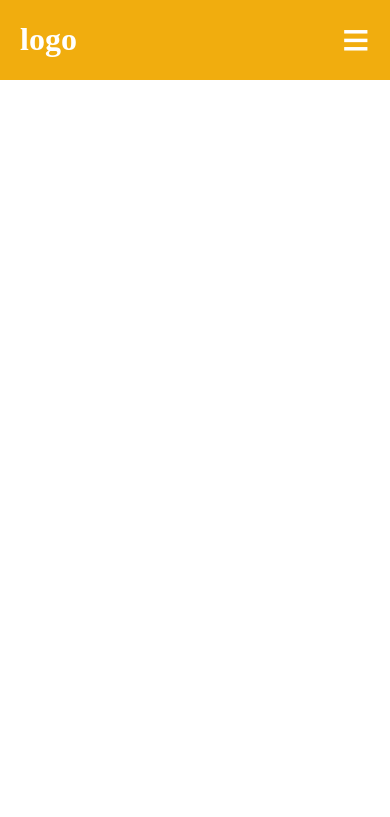
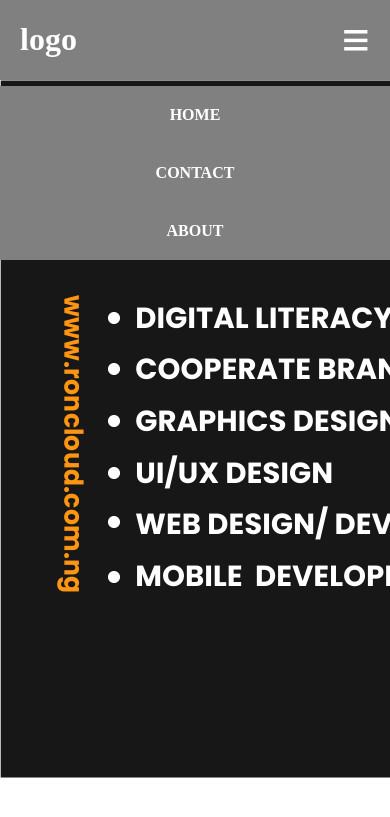
Before and after one commit to roncloud20/roncloud, a PHP site: page / in a window 390 px wide; the page is wider, and only the part inside the window is pictured. Shown: the top 817 px of that part. Run offline with PHP 8.4, Linux system fonts and the light colour scheme.

Commit message:
Updating the project

```diff
--- a/index.html
+++ b/index.html
@@ -4,14 +4,14 @@
     <meta charset="UTF-8">
     <meta http-equiv="X-UA-Compatible" content="IE=edge">
     <meta name="viewport" content="width=device-width, initial-scale=1.0">
-    <title>Document</title>
-    <link rel="stylesheet" href="styles.css">
+    <title>Roncloud</title>
+    <link rel="stylesheet" href="style.css">
 </head>
 <body>
     <header>
         <h1>logo</h1>
         <nav>
-            <ul class="navPanel">
+            <ul class="navPanel active">
                 <li><a href="#">HOME</a></li>
                 <li><a href="#">CONTACT</a></li>
                 <li><a href="#">ABOUT</a></li>
@@ -20,8 +20,8 @@
         </nav>
     </header>
     <main>
-        <!-- <img src="img/1.png" id="slideShow"alt="slider"/> -->
+        <img src="assets/img/1.png" id="slideShow"alt="slider"/>
     </main>
 </body>
 </html>
-<script src="scripts.js"></script>
+<script src="script.js"></script>
--- a/styles.css
+++ b/style.css
@@ -1,12 +1,21 @@
-/* CSS Resets */
-* {box-sizing: border-box;}
-body {padding: 0; margin: 0; font-family: poppins;}
-li {list-style: none;}
-a {text-decoration: none;}
+/* CCS Reset */
+body {
+    font-family: poppins;
+    padding: 0;
+    margin: 0;
+}
+
+a {
+    text-decoration: none;
+}
+
+li {
+    list-style-type: none;
+}
 
 /* Main CSS */
 header {
-    background-color: rgb(241, 173, 14);
+    background-color: gray;
     color: white;
     display: flex;
     justify-content: space-between;
@@ -32,7 +41,7 @@ header > nav > ul > li > a {
 }
 
 header > nav > ul > li:hover {
-  background-color: black;
+    background-color: bisque;
 }
 
 #navBtn {
@@ -46,19 +55,15 @@ header > nav > ul > li:hover {
 }
 
 @media (max-width: 500px) {
-    header li {
-        padding: 0;
-
-    }
     .navPanel {
         display: none;
         flex-direction: column;
         justify-content: center;
         position: absolute;
         top: 70px;
-        right: 0px;
-        padding: 0;
+        right: 0;
         width: 100%;
+        /* align-content: stretch; */
         text-align: center;
         background-color: gray;
     }
```
Also changed, not shown: assets/img/1.png (added), assets/img/2.png (added), assets/img/3.png (added), script.js (renamed from scripts.js).
